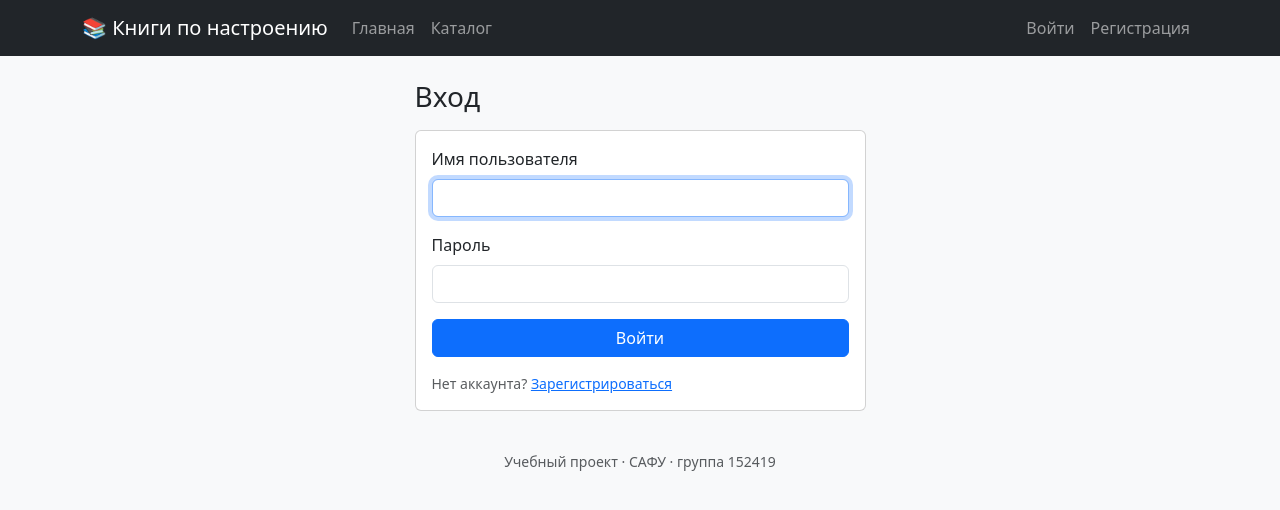
After one commit to AescTurtle/safu_book_recommendations, a Flask app: page /login in a window 1280 px wide. The commit adds this page. Shown: the top 510 px of the page. Run offline with Flask 3, Linux system fonts and the light colour scheme; some libraries are stand-ins or nearby versions.

Commit message:
add user registration and login

```diff
--- a/app.py
+++ b/app.py
@@ -1,11 +1,23 @@
 import os
 from pathlib import Path
+from urllib.parse import urlparse
 
-from flask import Flask, render_template, request
+from flask import Flask, flash, redirect, render_template, request, url_for
+from flask_login import (
+    LoginManager,
+    current_user,
+    login_required,
+    login_user,
+    logout_user,
+)
+from flask_wtf.csrf import CSRFProtect
+from werkzeug.security import check_password_hash, generate_password_hash
 
-from models import Book, Mood, db
+from models import Book, Mood, User, db
 
 BASE_DIR = Path(__file__).parent
+
+csrf = CSRFProtect()
 
 
 def create_app() -> Flask:
@@ -17,6 +29,16 @@ def create_app() -> Flask:
     app.config["SQLALCHEMY_TRACK_MODIFICATIONS"] = False
 
     db.init_app(app)
+    csrf.init_app(app)
+
+    login_manager = LoginManager(app)
+    login_manager.login_view = "login"
+    login_manager.login_message = "Войдите, чтобы продолжить."
+    login_manager.login_message_category = "warning"
+
+    @login_manager.user_loader
+    def load_user(user_id: str):
+        return db.session.get(User, int(user_id))
 
     register_routes(app)
     return app
@@ -27,6 +49,57 @@ def register_routes(app: Flask) -> None:
     def index():
         moods = _all_moods()
         return render_template("index.html", moods=moods)
+
+    @app.route("/register", methods=["GET", "POST"])
+    def register():
+        if current_user.is_authenticated:
+            return redirect(url_for("index"))
+        if request.method == "POST":
+            username = (request.form.get("username") or "").strip()
+            password = request.form.get("password") or ""
+            if not username or not password:
+                flash("Введите имя пользователя и пароль", "danger")
+            elif len(password) < 4:
+                flash("Пароль должен быть не короче 4 символов", "danger")
+            elif (User.query.filter_by(username=username).first()):
+                flash("Такое имя уже занято.", "danger")
+            else:
+                user = User(
+                    username=username,
+                    password_hash=generate_password_hash(password),
+                    role="user",
+                )
+                db.session.add(user)
+                db.session.commit()
+                login_user(user)
+                flash("Регистрация прошла успешно!", "success")
+                return redirect(url_for("index"))
+        return render_template("register.html")
+
+    @app.route("/login", methods=["GET", "POST"])
+    def login():
+        if current_user.is_authenticated:
+            return redirect(url_for("index"))
+        if request.method == "POST":
+            username = (request.form.get("username") or "").strip()
+            password = request.form.get("password") or ""
+            user = User.query.filter_by(username=username).first()
+            if user and check_password_hash(user.password_hash, password):
+                login_user(user)
+                flash("Здравствуйте!", "success")
+                next_url = request.args.get("next", "")
+                if urlparse(next_url).netloc:
+                    next_url = ""
+                return redirect(next_url or url_for("index"))
+            flash("Неверное имя пользователя или пароль.", "danger")
+        return render_template("login.html")
+
+    @app.route("/logout", methods=["POST"])
+    @login_required
+    def logout():
+        logout_user()
+        flash("Вы вышли из системы.", "info")
+        return redirect(url_for("index"))
 
     @app.route("/books")
     def books_list():
@@ -61,7 +134,6 @@ def register_routes(app: Flask) -> None:
 
 
 def _all_moods():
-    """All moods in a stable order (by id), for the home page and filters."""
     return Mood.query.order_by(Mood.id).all()
 
 
--- a/requirements.txt
+++ b/requirements.txt
@@ -1,3 +1,4 @@
 Flask>=3.0
 Flask-SQLAlchemy>=3.1
 Flask-Login>=0.6
+Flask-WTF>=1.2
--- a/templates/base.html
+++ b/templates/base.html
@@ -19,6 +19,22 @@
       <ul class="navbar-nav me-auto">
         <li class="nav-item"><a class="nav-link" href="{{ url_for('index') }}">Главная</a></li>
         <li class="nav-item"><a class="nav-link" href="{{ url_for('books_list') }}">Каталог</a></li>
+      </ul>
+      <ul class="navbar-nav">
+        {% if current_user.is_authenticated %}
+          <li class="nav-item d-flex align-items-center text-light me-2">
+            <span class="small">{{ current_user.username }}{% if current_user.is_admin %} (admin){% endif %}</span>
+          </li>
+          <li class="nav-item">
+            <form method="post" action="{{ url_for('logout') }}" class="d-inline">
+              <input type="hidden" name="csrf_token" value="{{ csrf_token() }}">
+              <button class="btn btn-sm btn-outline-light" type="submit">Выйти</button>
+            </form>
+          </li>
+        {% else %}
+          <li class="nav-item"><a class="nav-link" href="{{ url_for('login') }}">Войти</a></li>
+          <li class="nav-item"><a class="nav-link" href="{{ url_for('register') }}">Регистрация</a></li>
+        {% endif %}
       </ul>
     </div>
   </div>
--- /dev/null
+++ b/templates/login.html
@@ -0,0 +1,25 @@
+{% extends "base.html" %}
+{% block title %}Вход{% endblock %}
+
+{% block content %}
+<div class="row justify-content-center">
+  <div class="col-md-5">
+    <h1 class="h3 mb-3">Вход</h1>
+    <form method="post" class="card card-body">
+      <input type="hidden" name="csrf_token" value="{{ csrf_token() }}">
+      <div class="mb-3">
+        <label class="form-label">Имя пользователя</label>
+        <input name="username" class="form-control" autofocus required>
+      </div>
+      <div class="mb-3">
+        <label class="form-label">Пароль</label>
+        <input type="password" name="password" class="form-control" required>
+      </div>
+      <button class="btn btn-primary" type="submit">Войти</button>
+      <p class="small text-muted mt-3 mb-0">
+        Нет аккаунта? <a href="{{ url_for('register') }}">Зарегистрироваться</a>
+      </p>
+    </form>
+  </div>
+</div>
+{% endblock %}
```
Also changed, not shown: templates/register.html (added, +25 -0 lines).
